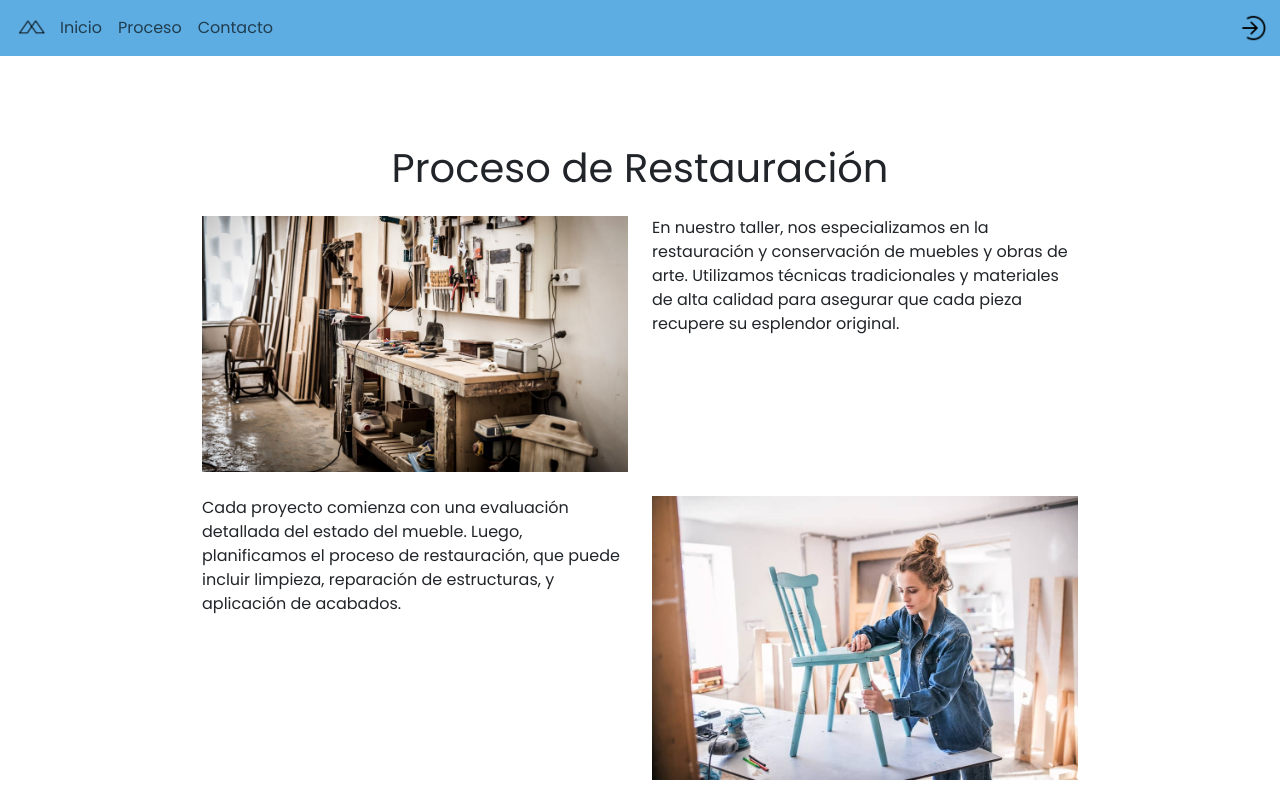
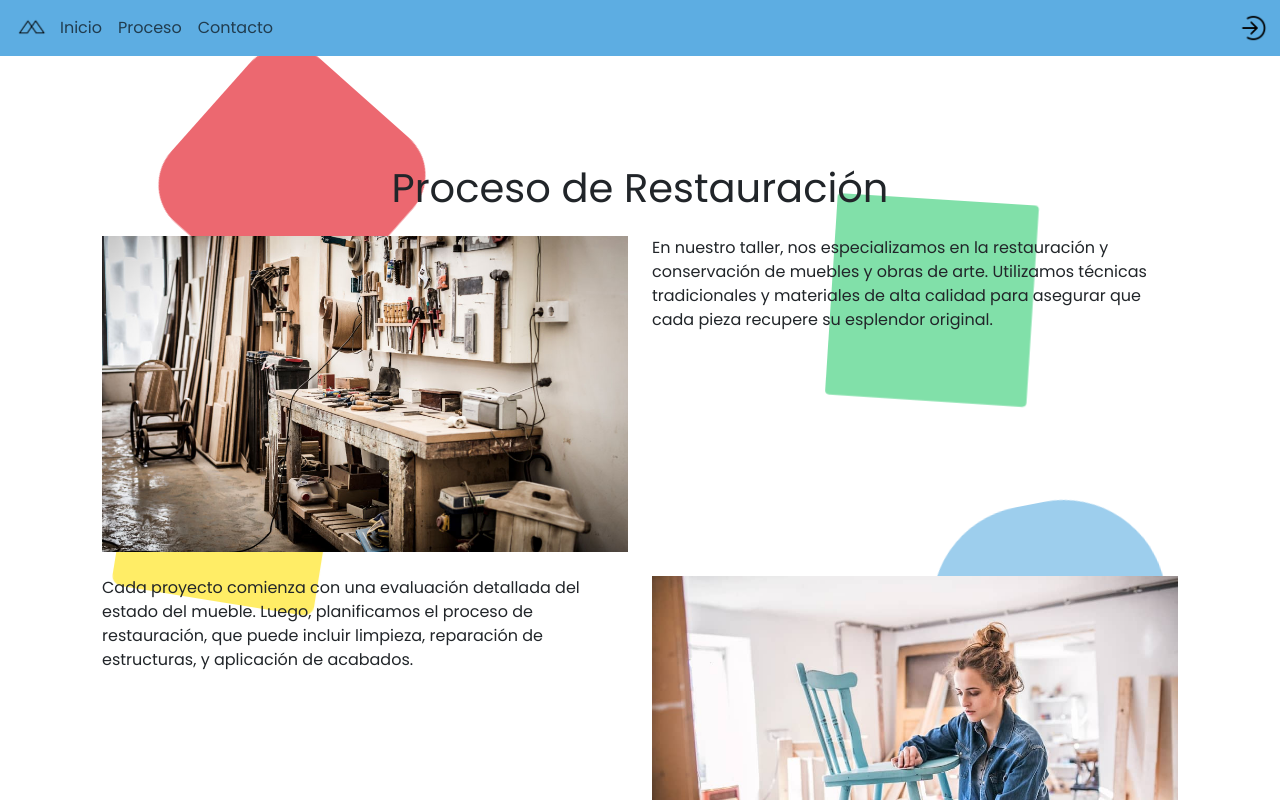
Before and after one commit to ibairuiz1984/FornitureDB, a Vue app in the folder crud-muebles/: page /proceso in a window 1280 px wide. Shown: the top 800 px of the page. Built offline with nearby package versions, Linux system fonts and the light colour scheme; no server answers; the database is empty; a small style sheet from the web is missing.

Commit message:
finished?

```diff
--- a/crud-muebles/public/index.html
+++ b/crud-muebles/public/index.html
@@ -5,14 +5,14 @@
   <meta charset="utf-8">
   <meta http-equiv="X-UA-Compatible" content="IE=edge">
   <meta name="viewport" content="width=device-width,initial-scale=1.0">
-  <link rel="icon" href="<%= BASE_URL %>favicon.ico">
+  <link rel="icon" href="<%= BASE_URL %>logo.ico">
   <link rel="stylesheet" href="https://cdnjs.cloudflare.com/ajax/libs/font-awesome/5.15.4/css/all.min.css"
     integrity="sha512-dNrJfI2rPZ/71KqfDxNE8RksF7lTZLwYxJb9Bx5EJE8RXZp4PQw9xX7bXAMiXajd8AdNXJ8zD/PKi9ndn5e+8A=="
     crossorigin="anonymous" referrerpolicy="no-referrer" />
   <link href="https://fonts.googleapis.com/css2?family=Poppins:wght@300;400;600&display=swap" rel="stylesheet">
 
   <title>
-    <%= htmlWebpackPlugin.options.title %>
+    C&R
   </title>
   <style>
     @import url('https://fonts.googleapis.com/css2?family=Poppins:wght@300;400;600&display=swap');
--- a/crud-muebles/src/views/ContactView.vue
+++ b/crud-muebles/src/views/ContactView.vue
@@ -112,7 +112,7 @@ export default {
 
 /* Formas de fondo */
 .polygon {
-  position: absolute;
+  position: fixed;
   width: 200px;
   height: 200px;
   opacity: 0.6;
--- a/crud-muebles/src/views/ProcesoView.vue
+++ b/crud-muebles/src/views/ProcesoView.vue
@@ -1,41 +1,60 @@
 <template>
   <div class="container mt-5">
+    <!-- Formas poligonales -->
+    <div class="polygon circle"></div>
+    <div class="polygon triangle"></div>
+    <div class="polygon square"></div>
+    <div class="polygon rhombus"></div>
+    <div class="polygon big-triangle"></div>
+    <div class="polygon small-circle"></div>
     <h1 class="text-center mb-4">Proceso de Restauración</h1>
     <div class="row">
       <div class="col-md-6">
-                <img :src="proceso03" class="img-fluid mb-4" alt="Restauración de muebles">
+        <img
+          :src="proceso03"
+          class="img-fluid mb-4"
+          alt="Restauración de muebles"
+        />
       </div>
       <div class="col-md-6">
         <p>
-                    En nuestro taller, nos especializamos en la restauración y conservación de muebles y obras de arte.
-                    Utilizamos técnicas tradicionales y materiales de alta calidad para asegurar que cada pieza recupere
-                    su esplendor original.
+          En nuestro taller, nos especializamos en la restauración y
+          conservación de muebles y obras de arte. Utilizamos técnicas
+          tradicionales y materiales de alta calidad para asegurar que cada
+          pieza recupere su esplendor original.
         </p>
       </div>
     </div>
     <div class="row">
       <div class="col-md-6">
         <p>
-                    Cada proyecto comienza con una evaluación detallada del estado del mueble. Luego, planificamos el
-                    proceso
-                    de restauración, que puede incluir limpieza, reparación de estructuras, y aplicación de acabados.
+          Cada proyecto comienza con una evaluación detallada del estado del
+          mueble. Luego, planificamos el proceso de restauración, que puede
+          incluir limpieza, reparación de estructuras, y aplicación de acabados.
         </p>
       </div>
       <div class="col-md-6">
-                <img :src="proceso01" class="img-fluid mb-4" alt="Proceso de restauración">
+        <img
+          :src="proceso01"
+          class="img-fluid mb-4"
+          alt="Proceso de restauración"
+        />
       </div>
     </div>
     <div class="row">
       <div class="col-md-6">
-                <img :src="proceso02" class="img-fluid mb-4" alt="Conservación de obras de arte">
+        <img
+          :src="proceso02"
+          class="img-fluid mb-4"
+          alt="Conservación de obras de arte"
+        />
       </div>
       <div class="col-md-6">
         <p>
-                    Nuestro equipo de expertos trabaja con dedicación y cuidado para asegurar que cada pieza sea tratada
-                    con
-                    el respeto que merece. Nos enorgullece devolver la vida a muebles y obras de arte que tienen un
-                    valor
-                    sentimental y histórico.
+          Nuestro equipo de expertos trabaja con dedicación y cuidado para
+          asegurar que cada pieza sea tratada con el respeto que merece. Nos
+          enorgullece devolver la vida a muebles y obras de arte que tienen un
+          valor sentimental y histórico.
         </p>
       </div>
     </div>
@@ -44,19 +63,94 @@
 
 <script>
 export default {
-    name: 'ProcesoView',
+  name: "ProcesoView",
   data() {
     return {
-            proceso01: require('@/assets/img/proceso01.jpg'),
-            proceso02: require('@/assets/img/proceso02.jpg'),
-            proceso03: require('@/assets/img/proceso03.jpg')
+      proceso01: require("@/assets/img/proceso01.jpg"),
+      proceso02: require("@/assets/img/proceso02.jpg"),
+      proceso03: require("@/assets/img/proceso03.jpg"),
     };
-    }
-}
+  },
+};
 </script>
 
 <style scoped>
+/* Fondo general */
+.background {
+  position: relative;
+  width: 100%;
+  height: 100vh;
+  overflow: hidden;
+}
+
+/* Formulario */
 .container {
-    max-width: 900px;
+  position: relative;
+  max-width: 100%;
+
+  padding: 20px;
+  border-radius: 10px;
+
+  z-index: 10; /* Asegura que el formulario esté encima */
+}
+
+/* Formas de fondo */
+.polygon {
+  position: fixed;
+  width: 200px;
+  height: 200px;
+  opacity: 0.6;
+  pointer-events: none;
+  animation: morph 6s infinite alternate ease-in-out;
+  z-index: -1;
+}
+
+/* Colores y posiciones de las figuras */
+.circle {
+  top: 10%;
+  left: 15%;
+  background-color: #df0411;
+  animation-duration: 20s;
+  animation-delay: 0s;
+}
+
+.square {
+  bottom: 10%;
+  right: 10%;
+  background-color: #5dade2;
+  animation-duration: 10s;
+  animation-delay: 1s;
+}
+
+.rhombus {
+  top: 50%;
+  left: 10%;
+  background-color: #ffe101;
+  animation-duration: 25s;
+  animation-delay: 2s;
+}
+
+.big-triangle {
+  bottom: 50%;
+  left: 65%;
+  background-color: #2ecc71;
+  animation-duration: 25s;
+  animation-delay: 3s;
+}
+
+/* Animación de transformación */
+@keyframes morph {
+  0% {
+    border-radius: 0%;
+    transform: rotate(0deg) scale(1);
+  }
+  50% {
+    border-radius: 50%;
+    transform: rotate(90deg) scale(1.2);
+  }
+  100% {
+    border-radius: 0%;
+    transform: rotate(0deg) scale(1);
+  }
 }
 </style>
```
Also changed, not shown: 1 other file (tests, documents, lock files or other folders). Lines whose indentation alone changed are shown as unchanged.
